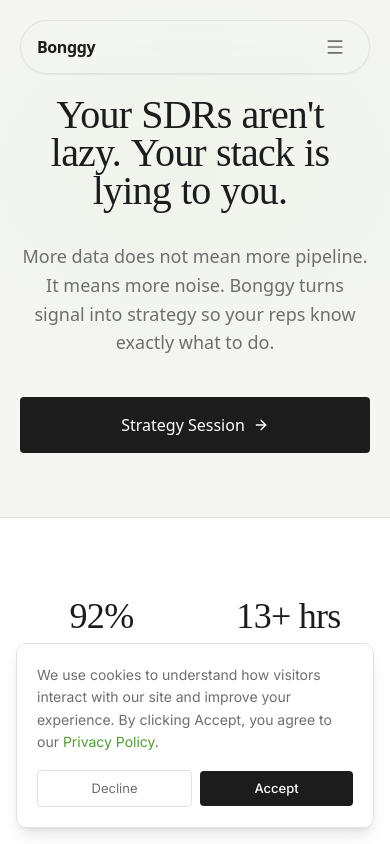
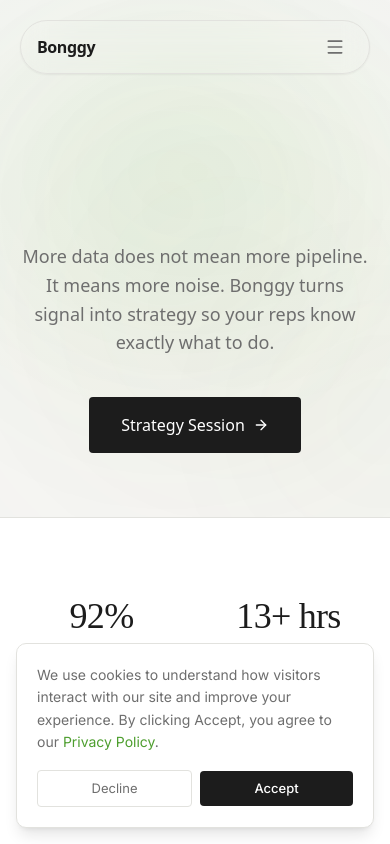
Before and after one commit to heybonggy/Bonggy-Website-Nithin, a React (Vite) app: page / in a window 390 px wide. Shown: the top 844 px of the page. Built offline with nearby package versions, Linux system fonts and the light colour scheme.

Commit message:
feat: add visual effects — shimmer, tilt, magnetic, spotlight, noise, orbs, scroll skew

```diff
--- /dev/null
+++ b/src/components/effects/FloatingOrbs.tsx
@@ -0,0 +1,44 @@
+export function FloatingOrbs() {
+  return (
+    <div aria-hidden="true" className="pointer-events-none absolute inset-0 overflow-hidden">
+      {/* Orb 1 — top-right greenish */}
+      <div
+        className="absolute rounded-full blur-[100px] opacity-30 dark:opacity-20"
+        style={{
+          width: "500px",
+          height: "500px",
+          top: "-10%",
+          right: "-10%",
+          background: "radial-gradient(circle, rgba(77,158,46,0.35) 0%, transparent 70%)",
+          animation: "float-orb 12s ease-in-out infinite",
+        }}
+      />
+      {/* Orb 2 — bottom-left warm */}
+      <div
+        className="absolute rounded-full blur-[120px] opacity-20 dark:opacity-15"
+        style={{
+          width: "600px",
+          height: "600px",
+          bottom: "-15%",
+          left: "-15%",
+          background: "radial-gradient(circle, rgba(184,150,46,0.25) 0%, transparent 70%)",
+          animation: "float-orb 16s ease-in-out infinite reverse",
+        }}
+      />
+      {/* Orb 3 — center subtle accent */}
+      <div
+        className="absolute rounded-full blur-[80px] opacity-20 dark:opacity-10"
+        style={{
+          width: "400px",
+          height: "400px",
+          top: "40%",
+          left: "50%",
+          transform: "translate(-50%, -50%)",
+          background: "radial-gradient(circle, rgba(77,158,46,0.2) 0%, transparent 70%)",
+          animation: "float-orb 20s ease-in-out infinite",
+          animationDelay: "-5s",
+        }}
+      />
+    </div>
+  );
+}
--- /dev/null
+++ b/src/components/effects/MagneticButton.tsx
@@ -0,0 +1,43 @@
+import { useRef, type ReactNode, type MouseEvent } from "react";
+
+export function MagneticButton({
+  children,
+  className = "",
+  strength = 0.3,
+}: {
+  children: ReactNode;
+  className?: string;
+  strength?: number;
+}) {
+  const ref = useRef<HTMLDivElement>(null);
+
+  const handleMouseMove = (e: MouseEvent<HTMLDivElement>) => {
+    const el = ref.current;
+    if (!el) return;
+    const rect = el.getBoundingClientRect();
+    const x = e.clientX - rect.left - rect.width / 2;
+    const y = e.clientY - rect.top - rect.height / 2;
+    el.style.transform = `translate(${x * strength}px, ${y * strength}px)`;
+  };
+
+  const handleMouseLeave = () => {
+    const el = ref.current;
+    if (!el) return;
+    el.style.transition = "transform 0.4s cubic-bezier(0.23, 1, 0.32, 1)";
+    el.style.transform = "translate(0, 0)";
+    setTimeout(() => {
+      if (el) el.style.transition = "";
+    }, 400);
+  };
+
+  return (
+    <div
+      ref={ref}
+      onMouseMove={handleMouseMove}
+      onMouseLeave={handleMouseLeave}
+      className={`inline-block ${className}`}
+    >
+      {children}
+    </div>
+  );
+}
--- /dev/null
+++ b/src/components/effects/NoiseOverlay.tsx
@@ -0,0 +1,44 @@
+import { useEffect, useRef } from "react";
+
+export function NoiseOverlay() {
+  const canvasRef = useRef<HTMLCanvasElement>(null);
+
+  useEffect(() => {
+    const canvas = canvasRef.current;
+    if (!canvas) return;
+    const ctx = canvas.getContext("2d");
+    if (!ctx) return;
+
+    let frame: number;
+    const w = 256;
+    const h = 256;
+    canvas.width = w;
+    canvas.height = h;
+
+    const draw = () => {
+      const idata = ctx.createImageData(w, h);
+      const buf = idata.data;
+      for (let i = 0; i < buf.length; i += 4) {
+        const v = Math.random() * 255;
+        buf[i] = v;
+        buf[i + 1] = v;
+        buf[i + 2] = v;
+        buf[i + 3] = 18; // very low opacity
+      }
+      ctx.putImageData(idata, 0, 0);
+      frame = requestAnimationFrame(draw);
+    };
+
+    draw();
+    return () => cancelAnimationFrame(frame);
+  }, []);
+
+  return (
+    <canvas
+      ref={canvasRef}
+      aria-hidden="true"
+      className="pointer-events-none fixed inset-0 z-[9999] opacity-[0.035] mix-blend-overlay"
+      style={{ width: "100%", height: "100%" }}
+    />
+  );
+}
--- /dev/null
+++ b/src/components/effects/ScrollSkew.tsx
@@ -0,0 +1,48 @@
+import { useEffect, useRef, type ReactNode } from "react";
+import Lenis from "@studio-freight/lenis";
+
+export function ScrollSkew({ children }: { children: ReactNode }) {
+  const ref = useRef<HTMLDivElement>(null);
+
+  useEffect(() => {
+    if (typeof window === "undefined") return;
+    if (window.matchMedia("(prefers-reduced-motion: reduce)").matches) return;
+
+    const lenis = new Lenis({
+      duration: 1.2,
+      easing: (t: number) => Math.min(1, 1.001 - Math.pow(2, -10 * t)),
+      smoothWheel: true,
+    });
+
+    let currentSkew = 0;
+    let targetSkew = 0;
+    let rafId: number;
+
+    lenis.on("scroll", ({ velocity }: { velocity: number }) => {
+      targetSkew = Math.max(-2, Math.min(2, velocity * 0.003));
+    });
+
+    const animate = () => {
+      currentSkew += (targetSkew - currentSkew) * 0.08;
+      targetSkew *= 0.92; // decay
+      if (ref.current) {
+        ref.current.style.transform = `skewY(${currentSkew}deg)`;
+      }
+      lenis.raf(Date.now());
+      rafId = requestAnimationFrame(animate);
+    };
+
+    rafId = requestAnimationFrame(animate);
+
+    return () => {
+      cancelAnimationFrame(rafId);
+      lenis.destroy();
+    };
+  }, []);
+
+  return (
+    <div ref={ref} style={{ transformOrigin: "center center", willChange: "transform" }}>
+      {children}
+    </div>
+  );
+}
--- /dev/null
+++ b/src/components/effects/ShimmerText.tsx
@@ -0,0 +1,25 @@
+import type { ReactNode } from "react";
+
+export function ShimmerText({
+  children,
+  className = "",
+}: {
+  children: ReactNode;
+  className?: string;
+}) {
+  return (
+    <span
+      className={`bg-clip-text text-transparent ${className}`}
+      style={{
+        backgroundImage:
+          "linear-gradient(90deg, var(--bonggy-text-primary) 0%, var(--bonggy-accent) 25%, var(--bonggy-text-primary) 50%, var(--bonggy-accent) 75%, var(--bonggy-text-primary) 100%)",
+        backgroundSize: "200% auto",
+        animation: "shimmer-sweep 5s linear infinite",
+        WebkitBackgroundClip: "text",
+        WebkitTextFillColor: "transparent",
+      }}
+    >
+      {children}
+    </span>
+  );
+}
--- /dev/null
+++ b/src/components/effects/SpotlightCard.tsx
@@ -0,0 +1,42 @@
+import { useRef, type ReactNode, type MouseEvent } from "react";
+
+export function SpotlightCard({
+  children,
+  className = "",
+}: {
+  children: ReactNode;
+  className?: string;
+}) {
+  const ref = useRef<HTMLDivElement>(null);
+
+  const handleMouseMove = (e: MouseEvent<HTMLDivElement>) => {
+    const el = ref.current;
+    if (!el) return;
+    const rect = el.getBoundingClientRect();
+    const x = e.clientX - rect.left;
+    const y = e.clientY - rect.top;
+    el.style.setProperty("--mouse-x", `${x}px`);
+    el.style.setProperty("--mouse-y", `${y}px`);
+  };
+
+  return (
+    <div
+      ref={ref}
+      onMouseMove={handleMouseMove}
+      className={`group relative overflow-hidden ${className}`}
+      style={{
+        background: "var(--bonggy-surface)",
+      }}
+    >
+      {/* Spotlight gradient layer */}
+      <div
+        className="pointer-events-none absolute inset-0 opacity-0 transition-opacity duration-300 group-hover:opacity-100"
+        style={{
+          background:
+            "radial-gradient(600px circle at var(--mouse-x, 50%) var(--mouse-y, 50%), rgba(77,158,46,0.06), transparent 40%)",
+        }}
+      />
+      {children}
+    </div>
+  );
+}
--- /dev/null
+++ b/src/components/effects/TiltCard.tsx
@@ -0,0 +1,55 @@
+import { useRef, type ReactNode, type MouseEvent } from "react";
+
+export function TiltCard({
+  children,
+  className = "",
+  tiltAmount = 8,
+}: {
+  children: ReactNode;
+  className?: string;
+  tiltAmount?: number;
+}) {
+  const ref = useRef<HTMLDivElement>(null);
+
+  const handleMouseMove = (e: MouseEvent<HTMLDivElement>) => {
+    const el = ref.current;
+    if (!el) return;
+    const rect = el.getBoundingClientRect();
+    const x = (e.clientX - rect.left) / rect.width;
+    const y = (e.clientY - rect.top) / rect.height;
+    const rotateX = (y - 0.5) * -tiltAmount;
+    const rotateY = (x - 0.5) * tiltAmount;
+    el.style.transform = `perspective(800px) rotateX(${rotateX}deg) rotateY(${rotateY}deg) scale3d(1.02, 1.02, 1.02)`;
+  };
+
+  const handleMouseLeave = () => {
+    const el = ref.current;
+    if (!el) return;
+    el.style.transition = "transform 0.5s cubic-bezier(0.23, 1, 0.32, 1)";
+    el.style.transform = "perspective(800px) rotateX(0deg) rotateY(0deg) scale3d(1, 1, 1)";
+    setTimeout(() => {
+      if (el) el.style.transition = "";
+    }, 500);
+  };
+
+  return (
+    <div
+      ref={ref}
+      onMouseMove={handleMouseMove}
+      onMouseLeave={handleMouseLeave}
+      className={`group transform-gpu ${className}`}
+      style={{ transformStyle: "preserve-3d", willChange: "transform" }}
+    >
+      {/* Shine overlay */}
+      <div
+        className="pointer-events-none absolute inset-0 opacity-0 transition-opacity duration-300 group-hover:opacity-100"
+        style={{
+          background:
+            "linear-gradient(105deg, transparent 40%, rgba(255,255,255,0.08) 45%, rgba(255,255,255,0.15) 50%, rgba(255,255,255,0.08) 55%, transparent 60%)",
+          mixBlendMode: "overlay",
+        }}
+      />
+      {children}
+    </div>
+  );
+}
--- /dev/null
+++ b/src/components/effects/index.ts
@@ -0,0 +1,7 @@
+export { NoiseOverlay } from "./NoiseOverlay";
+export { FloatingOrbs } from "./FloatingOrbs";
+export { SpotlightCard } from "./SpotlightCard";
+export { MagneticButton } from "./MagneticButton";
+export { ShimmerText } from "./ShimmerText";
+export { TiltCard } from "./TiltCard";
+export { ScrollSkew } from "./ScrollSkew";
--- a/src/pages/Landing.tsx
+++ b/src/pages/Landing.tsx
@@ -8,6 +8,15 @@
 import { useTheme } from "@/hooks/useTheme";
 import { Sheet, SheetContent } from "@/components/ui/sheet";
 import { EarlyAccessModal } from "@/components/EarlyAccessModal";
+import {
+  NoiseOverlay,
+  FloatingOrbs,
+  SpotlightCard,
+  MagneticButton,
+  ShimmerText,
+  TiltCard,
+  ScrollSkew,
+} from "@/components/effects";
 
 
 gsap.registerPlugin(ScrollTrigger);
@@ -234,6 +243,7 @@
 
   return (
     <section ref={sectionRef} className="relative pt-24 md:pt-32 pb-16 md:pb-24 lg:min-h-screen px-5 md:px-10 overflow-hidden flex items-center">
+      <FloatingOrbs />
       <div
         className="absolute top-1/3 left-1/2 -translate-x-1/2 -translate-y-1/2 pointer-events-none"
         style={{
@@ -244,19 +254,23 @@
 
       <div className="relative max-w-[1120px] mx-auto w-full">
         <div className="max-w-[800px] mx-auto text-center">
-          <h1 className="font-serif-display text-[40px] sm:text-[48px] md:text-[80px] lg:text-[96px] font-normal leading-[0.95] tracking-[-0.02em] text-bonggy-text-primary mb-8 md:mb-10 break-words max-w-full">
+          <h1 className="font-serif-display text-[40px] sm:text-[48px] md:text-[80px] lg:text-[96px] font-normal leading-[0.95] tracking-[-0.02em] mb-8 md:mb-10 break-words max-w-full">
+            <ShimmerText>
               {headlineWords.map((w, i) => (
                 <span key={i} className="hero-word inline-block mr-[0.25em]">{w}</span>
               ))}
+            </ShimmerText>
           </h1>
           <p className="hero-sub text-lg md:text-xl text-bonggy-text-secondary leading-[1.6] mb-10 max-w-[480px] mx-auto">
             More data does not mean more pipeline. It means more noise.
             Bonggy turns signal into strategy so your reps know exactly what to do.
           </p>
           <div className="hero-cta w-full flex items-center justify-center">
+            <MagneticButton>
               <a href="https://cal.com/bonggy/30min?overlayCalendar=true" target="_blank" rel="noopener noreferrer" className="w-full md:w-auto text-base font-normal bg-bonggy-text-primary text-bonggy-surface px-8 py-4 rounded-md hover:opacity-85 transition-opacity flex items-center justify-center gap-2">
                 Strategy Session <ArrowRight size={16} />
               </a>
+            </MagneticButton>
           </div>
         </div>
       </div>
@@ -453,10 +467,10 @@
             { num: "60%", label: "heard it before" },
             { num: "1%", label: "reply rate" },
           ].map((s) => (
-            <div key={s.label} className="insight-item bg-bonggy-bg border border-bonggy-border rounded-[10px] p-5 text-center">
+            <TiltCard key={s.label} className="insight-item bg-bonggy-bg border border-bonggy-border rounded-[10px] p-5 text-center">
               <p className="text-[28px] md:text-[32px] font-normal text-bonggy-text-primary tracking-[-0.02em]">{s.num}</p>
               <p className="text-[12px] text-bonggy-text-tertiary mt-1">{s.label}</p>
-            </div>
+            </TiltCard>
           ))}
         </div>
         <div className="max-w-[640px] mx-auto text-center">
@@ -549,7 +563,7 @@
 
         <div ref={gridRef} className="grid grid-cols-1 sm:grid-cols-2 lg:grid-cols-4 gap-5 mb-10">
           {current.steps.map((s) => (
-            <div
+            <SpotlightCard
               key={s.num}
               className="hiw-card group p-6 rounded-[10px] border border-bonggy-border bg-bonggy-surface"
             >
@@ -559,7 +573,7 @@
               <div className="mt-5 h-px bg-bonggy-border rounded-full overflow-hidden">
                 <div className="h-full bg-bonggy-text-primary w-0 group-hover:w-full transition-all duration-700 ease-out" />
               </div>
-            </div>
+            </SpotlightCard>
           ))}
         </div>
 
@@ -638,8 +652,9 @@
   }, []);
 
   return (
-    <section ref={sectionRef} id="cta" className="py-[120px] md:py-[160px] px-5 md:px-10 bg-bonggy-surface">
-      <div className="max-w-[720px] mx-auto text-center">
+    <section ref={sectionRef} id="cta" className="relative py-[120px] md:py-[160px] px-5 md:px-10 bg-bonggy-surface overflow-hidden">
+      <FloatingOrbs />
+      <div className="relative max-w-[720px] mx-auto text-center">
         <h2 className="cta-headline font-serif-display text-[32px] md:text-[48px] font-normal leading-[1.05] tracking-[-0.02em] text-bonggy-text-primary mb-5">
           Your best rep&apos;s playbook. Available to everyone.
         </h2>
@@ -647,9 +662,11 @@
           You are buying back your reps&apos; time. One call to see if your outbound strategy is actually working, or if you are just hoping volume covers the gaps.
         </p>
         <div className="flex items-center justify-center gap-3">
+          <MagneticButton>
             <a href="https://cal.com/bonggy/30min?overlayCalendar=true" target="_blank" rel="noopener noreferrer" className="cta-btn text-sm font-normal bg-bonggy-text-primary text-bonggy-surface px-6 py-3 rounded-md hover:opacity-85 transition-opacity inline-flex items-center gap-1.5">
               Strategy Session <ArrowRight size={14} />
             </a>
+          </MagneticButton>
         </div>
       </div>
     </section>
@@ -699,11 +716,11 @@
           ].map((card) => {
             const Icon = card.icon;
             return (
-              <div key={card.title} className="wif-card bg-bonggy-bg border border-bonggy-border rounded-xl p-6 hover:border-bonggy-border-hover transition-colors">
+              <TiltCard key={card.title} className="wif-card bg-bonggy-bg border border-bonggy-border rounded-xl p-6 hover:border-bonggy-border-hover transition-colors">
                 <Icon size={18} className="text-bonggy-accent mb-3" />
                 <h3 className="text-[15px] font-medium text-bonggy-text-primary mb-2">{card.title}</h3>
                 <p className="text-[14px] text-bonggy-text-secondary leading-[1.6]">{card.desc}</p>
-              </div>
+              </TiltCard>
             );
           })}
         </div>
@@ -783,7 +800,9 @@
 // ─── LANDING PAGE ───
 export default function Landing() {
   return (
+    <ScrollSkew>
       <div className="min-h-screen bg-bonggy-bg text-bonggy-text-primary font-sans antialiased transition-colors duration-300">
+        <NoiseOverlay />
         <FloatingControls />
         <Hero />
         <Stats />
@@ -795,5 +814,6 @@
         <CTA />
         <Footer />
       </div>
+    </ScrollSkew>
   );
 }
```
Also changed, not shown: src/index.css (+11 -0 lines). Lines whose indentation alone changed are shown as unchanged.
